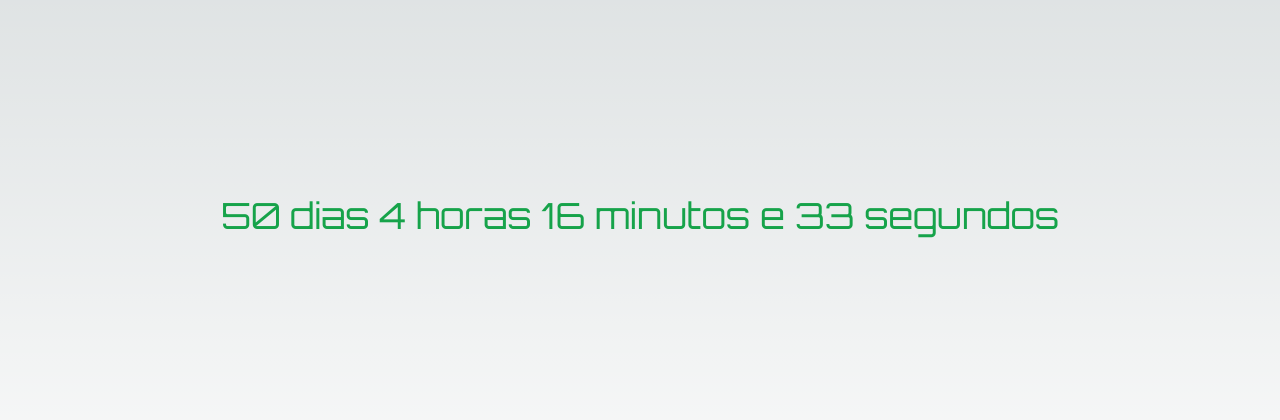
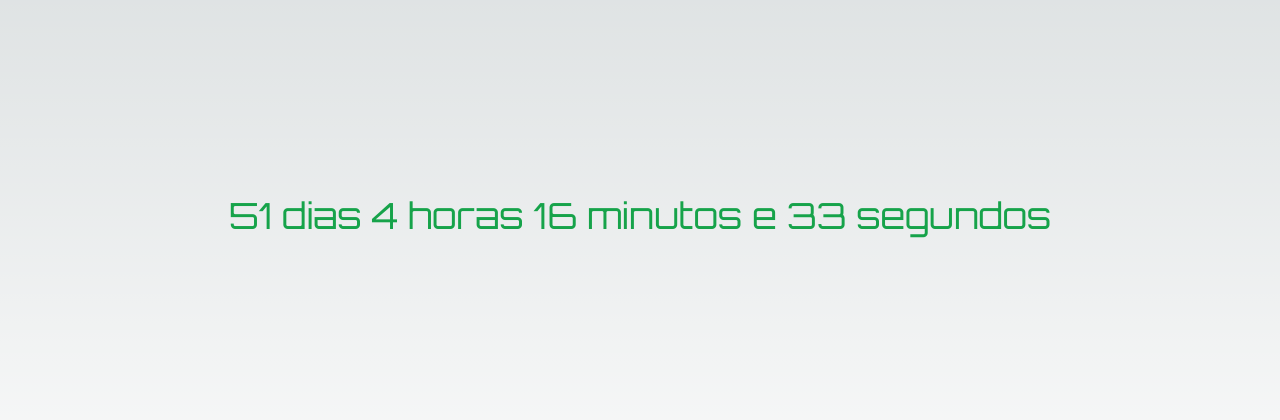
Before and after one commit to lucasaivare/count-ivare-final-party, a Next.js app: page / in a window 1280 px wide. Shown: the part 184-604 px from the top of the page. Built offline with nearby package versions, Linux system fonts and the light colour scheme.

Commit message:
Set real time party

```diff
--- a/src/app/page.tsx
+++ b/src/app/page.tsx
@@ -5,7 +5,7 @@ import { useEffect, useState } from "react";
 
 const orbitron = Orbitron({ subsets: ['latin'] })
 
-const finalDate = new Date("12/07/2023");
+const finalDate = new Date("12/08/2023");
 const initialSeconds = Math.round((finalDate.getTime() - new Date().getTime()) / 1000);
 
 function Home() {
```
